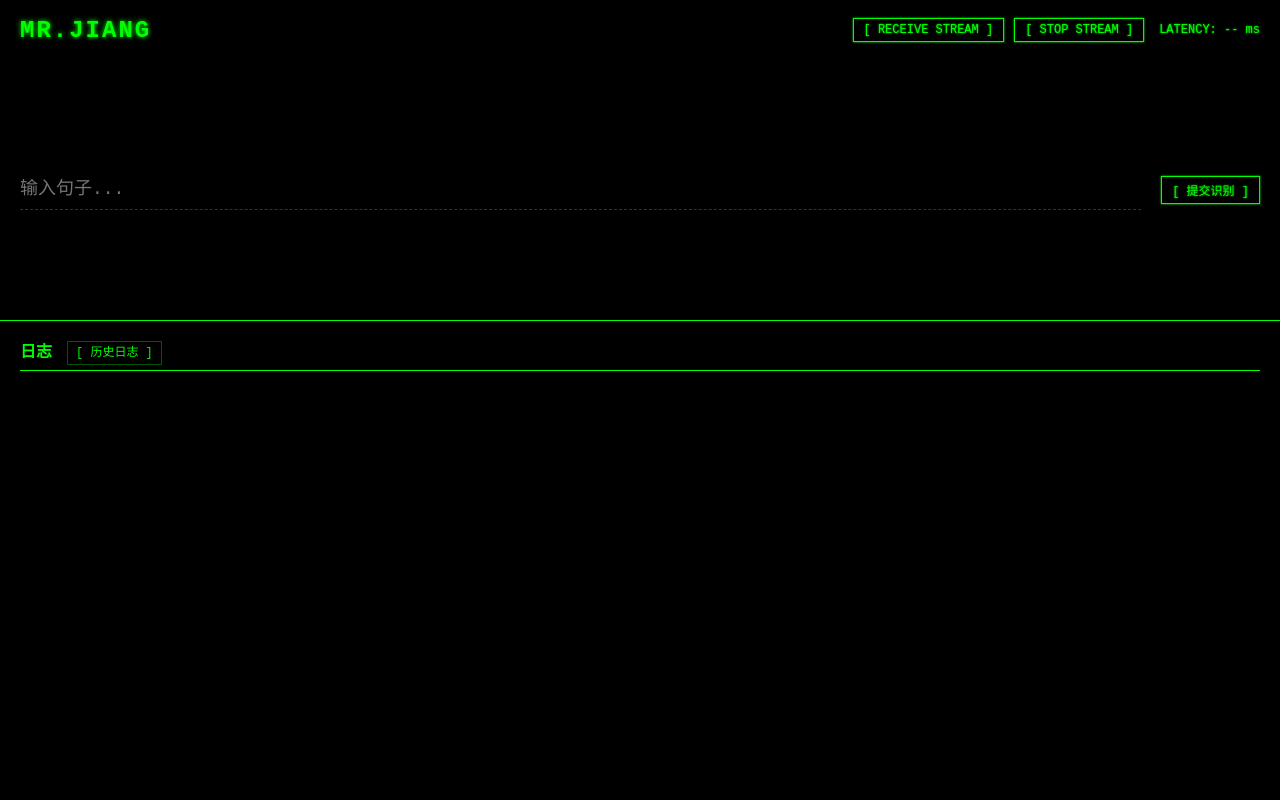
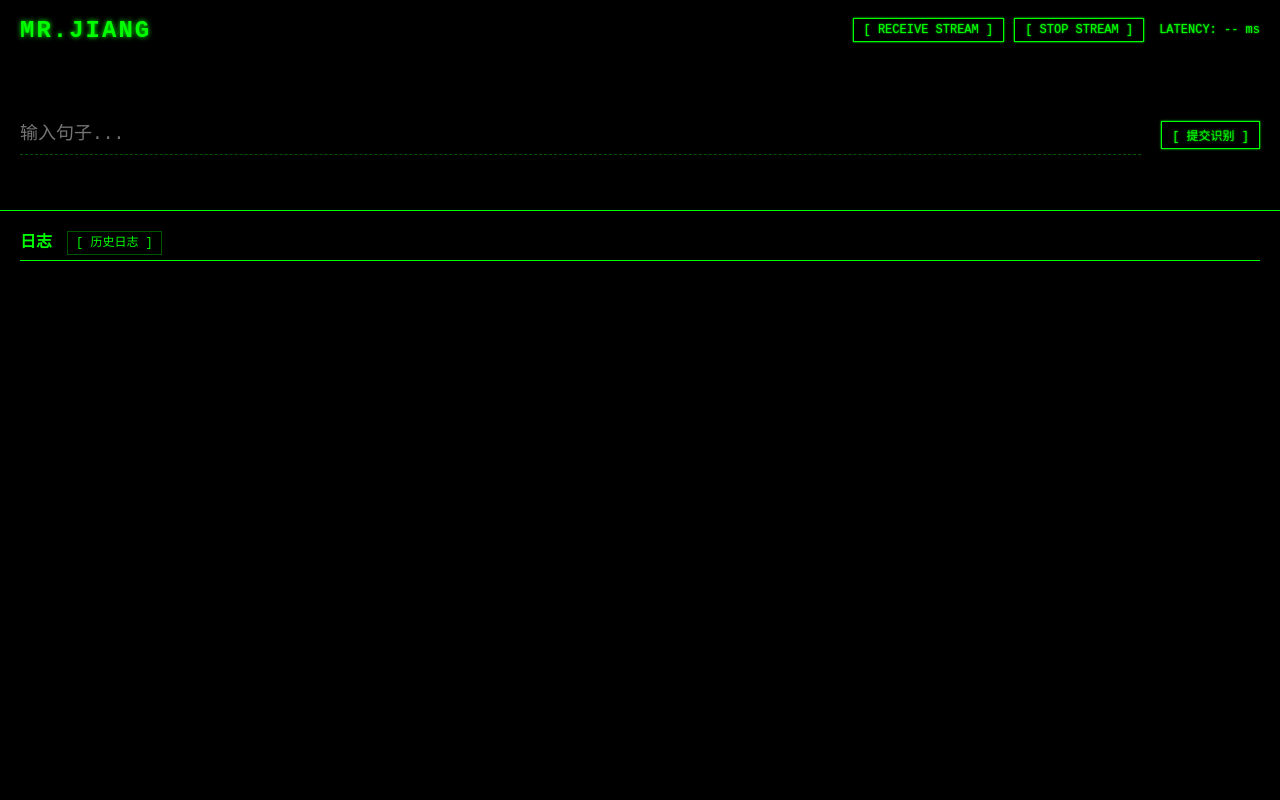
Before and after one commit to qq939/teacher2, a Flask app: page / in a window 1280 px wide. Run offline with Flask 3, Linux system fonts and the light colour scheme.

Commit message:
调整比例5:1:5

```diff
--- a/templates/index.html
+++ b/templates/index.html
@@ -28,7 +28,7 @@
         }
 
         #staging-area {
-            flex: 4 1 0;
+            flex: 5 1 0;
             overflow-y: auto;
             overflow-x: hidden;
         }
@@ -122,7 +122,7 @@
         #input-area {
             padding: 20px;
             border-bottom: 1px solid #0f0;
-            flex: 2 0 0;
+            flex: 1 0 0;
             display: flex;
             align-items: center;
             min-height: 0;
@@ -151,7 +151,7 @@
 
         /* Log/Result Area */
         #log-area {
-            flex: 4 1 0;
+            flex: 5 1 0;
             overflow-y: auto;
             padding: 20px;
             font-size: 14px;
```
